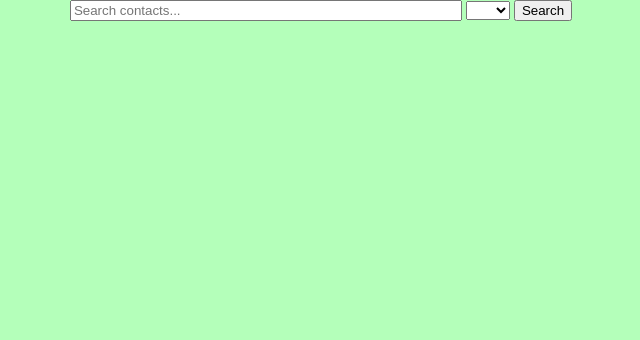
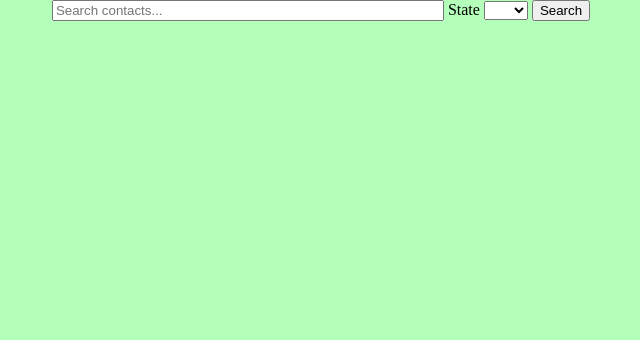
Before and after one commit to software-students-fall2022/web-app-exercise-team-17-1, a Flask app: page /search in a window 1280 px wide. Shown: the part 108-448 px from the top of the page, without its empty margins (319-959 px from the left). Run offline with Flask 2, Linux system fonts and the light colour scheme; parts of the project's set-up code (start-up, migrations or seed data) failed here and were passed over.

Commit message:
added state label for search

```diff
--- a/templates/search.html
+++ b/templates/search.html
@@ -3,6 +3,7 @@
 <div class="searchDiv">
     <form method="POST" action="{{ url_for('search')}}">
         <input class="searchBar" type="text" placeholder="Search contacts..." name="keyword">
+        <label for="state">State</label>
     <select name="state" size="1">
         <option value=""></option>
         <option value="AK">AK</option>
```
